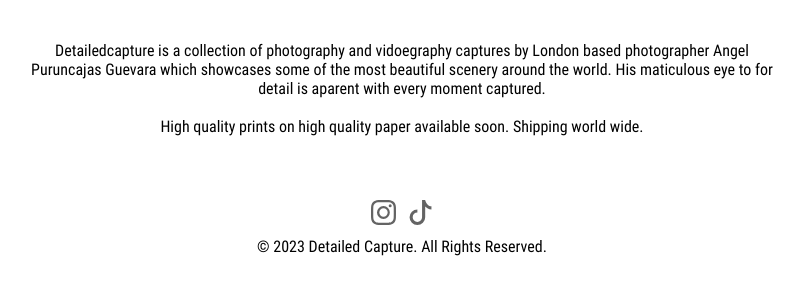
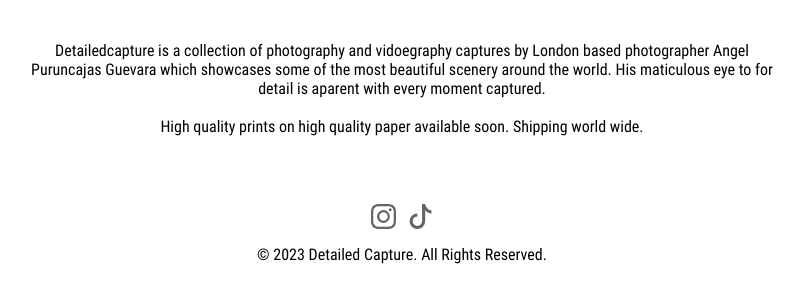
Before and after one commit to AEfrain23/DetailedCapture, a Node server app: page /about in a window 1280 px wide. Shown: the part 252-555 px from the top of the page, without its empty margins (238-1042 px from the left). Run offline with Node 20, Linux system fonts and the light colour scheme.

Commit message:
Footer social icons update.

```diff
--- a/public/styles/index.css
+++ b/public/styles/index.css
@@ -67,4 +67,6 @@ body {
   color: rgb(100, 100, 100);
   padding: 0.1rem;
   text-decoration: none;
+  height: fit-content;
+  display: inline-block;
 }
--- a/views/partials/header.ejs
+++ b/views/partials/header.ejs
@@ -25,7 +25,7 @@
           <a href="/about"><li>ABOUT</li></a>
           <a href="/contact"><li>CONTACT</li></a>
         </ul>
-        <a href="" class="cart-icon">
+        <a href="" class="cart-icon" >
           <svg xmlns="http://www.w3.org/2000/svg" width="20" height="24" fill="currentColor" class="bi bi-bag"
             viewBox="0 0 16 16">
             <path
```
